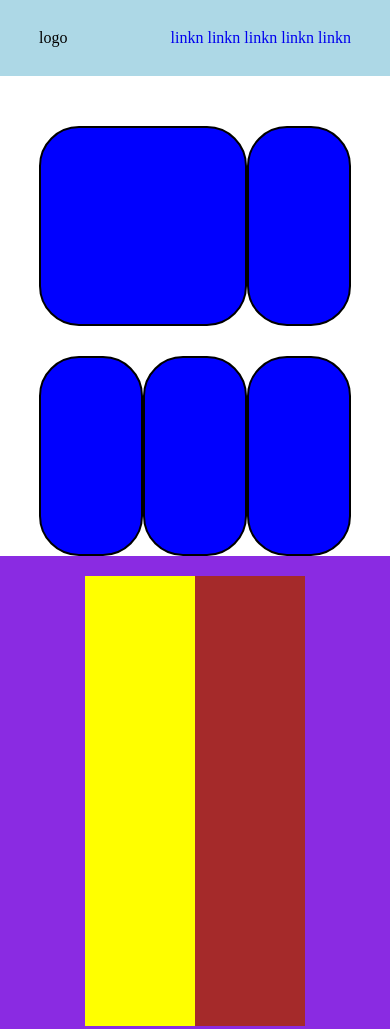
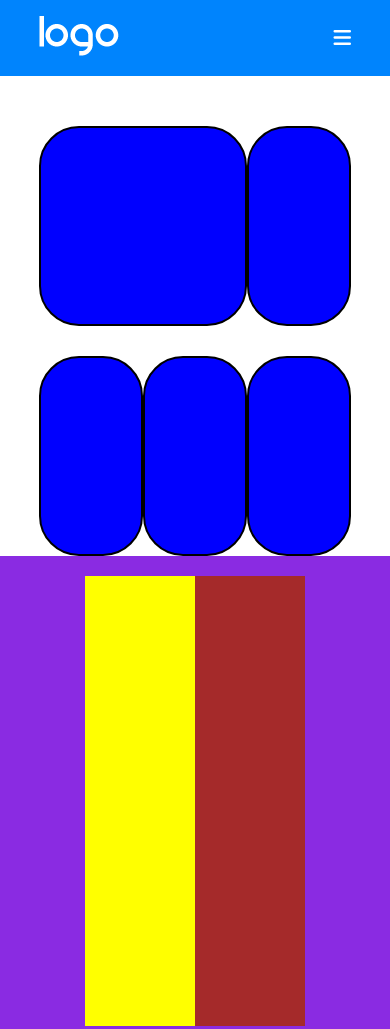
Before and after one commit to FabioBabaglioni/htmlcss-responsive-layout, a plain HTML site: page index.html in a window 390 px wide. Shown: the top 1029 px of the page. Drawn offline with Linux system fonts and the light colour scheme.

Commit message:
create responsive  header

```diff
--- a/css/style.css
+++ b/css/style.css
@@ -2,6 +2,10 @@
     padding: 0;
     margin: 0;
     box-sizing: border-box;
+}
+
+body{
+    font-size: 20px;
 }
 
 
@@ -46,19 +50,36 @@ a{
     margin-top: 30px;
 }
 
-.bg-v{
-    background-color: blueviolet;
-}
+
 
 .pd-2{
     padding: 20px;
 }
 
+.button{
+    padding: 10px 15px;
+    border-radius: 40px;
+}
+
+.bg-v{
+    background-color: blueviolet;
+}
+
+.bg-w{
+    background-color: white;
+}
+
+.co-font{
+    color: #5a6e7f;
+}
+
+
+
 
 /* rules header */
 
 header{
-    background-color: lightblue;
+    background-color: #0084fd;
     height: 76px;
     width: 100%;
     position: fixed;
@@ -67,6 +88,13 @@ header{
 
 header, li{
     display: inline;
+
+}
+
+header, a{
+    margin-right: 20px;
+    color: white;
+
 }
 
 #menu{
@@ -185,3 +213,30 @@ footer{
     height: 200px;
     background-color: black;
 }
+
+
+
+
+/* tablet version */
+
+@media all and (max-width: 768px) {
+
+    /* header rules */
+    #menu-desktop{
+        display: none;
+    }
+
+    #menu{
+        display: inline;
+    }
+}
+
+
+
+
+
+
+/* smartphone version */
+@media all and (max-width: 480px) {
+
+}
--- a/index.html
+++ b/index.html
@@ -16,16 +16,16 @@
         <div class="container flex align-center">
             <!-- logo -->
             <div>
-                logo
+                <img src="img/logo.png" alt="logo">
             </div>
             <!-- navbar -->
-            <div>
+            <div id="menu-desktop">
                 <ul>
-                    <li><a href="#">linkn</a></li>
-                    <li><a href="#">linkn</a></li>
-                    <li><a href="#">linkn</a></li>
-                    <li><a href="#">linkn</a></li>
-                    <li><a href="#">linkn</a></li>
+                    <li><a href="#">Planning</a></li>
+                    <li><a href="#">Testimonial</a></li>
+                    <li><a href="#">Features</a></li>
+                    <li><a href="#">About us</a></li>
+                    <li><a class="button bg-w co-font" href="#">Get started</a></li>
                 </ul>
             </div>
 
```
